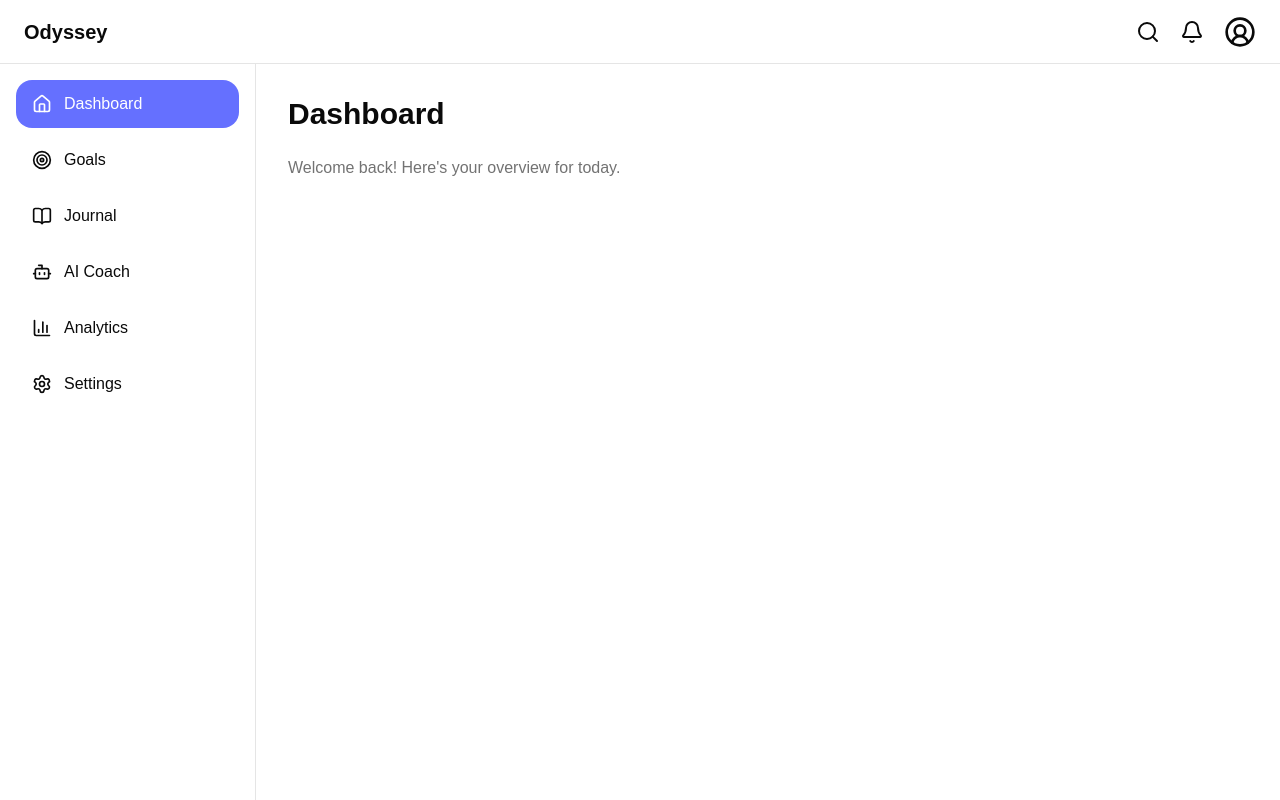
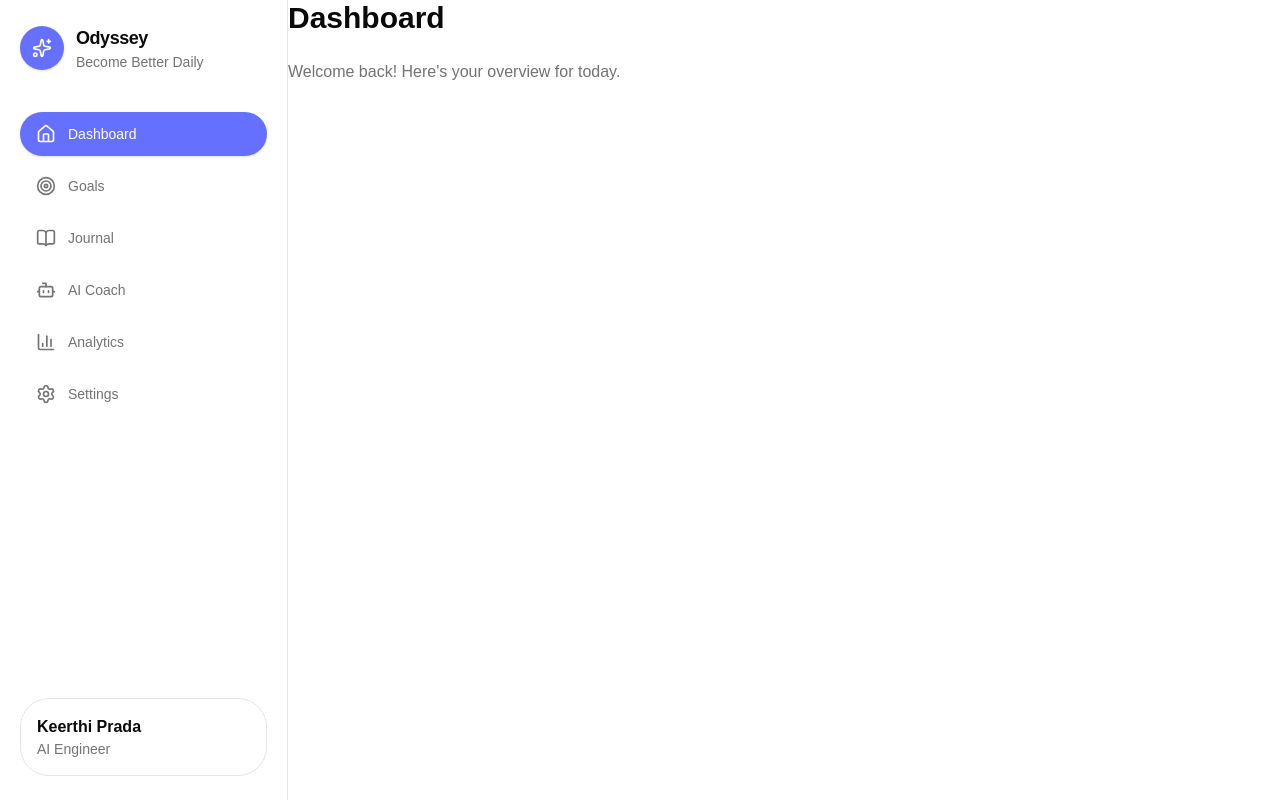
Before and after one commit to keerthiP22/Odyssey, a React (Vite) app in the folder frontend/: page /dashboard in a window 1280 px wide. Built offline with nearby package versions, Linux system fonts and the light colour scheme.

Commit message:
feat(layout): create application shell

```diff
--- a/frontend/package.json
+++ b/frontend/package.json
@@ -33,6 +33,7 @@
     "@vitejs/plugin-react": "^6.0.3",
     "oxlint": "^1.71.0",
     "typescript": "~6.0.2",
-    "vite": "^8.1.1"
+    "vite": "^8.1.1",
+    "vite-tsconfig-paths": "^6.1.1"
   }
 }
--- a/frontend/src/components/common/Logo.tsx
+++ b/frontend/src/components/common/Logo.tsx
@@ -0,0 +1,26 @@
+import { Sparkles } from "lucide-react";
+
+interface LogoProps {
+  collapsed?: boolean;
+}
+
+export default function Logo({ collapsed = false }: LogoProps) {
+  return (
+    <div className="flex items-center gap-3">
+      <div className="flex h-11 w-11 items-center justify-center rounded-2xl bg-primary text-primary-foreground shadow-sm">
+        <Sparkles className="h-5 w-5" />
+      </div>
+
+      {!collapsed && (
+        <div>
+          <h1 className="text-lg font-bold tracking-tight">
+            Odyssey
+          </h1>
+          <p className="text-sm text-muted-foreground">
+            Become Better Daily
+          </p>
+        </div>
+      )}
+    </div>
+  );
+}
--- a/frontend/src/components/common/Sidebar.tsx
+++ b/frontend/src/components/common/Sidebar.tsx
@@ -1,4 +1,3 @@
-import { NavLink } from "react-router-dom";
 import {
   Home,
   Target,
@@ -8,64 +7,62 @@ import {
   Settings,
 } from "lucide-react";
 
-const menuItems = [
-  {
-    title: "Dashboard",
-    icon: Home,
-    path: "/dashboard",
-  },
-  {
-    title: "Goals",
-    icon: Target,
-    path: "/goals",
-  },
-  {
-    title: "Journal",
-    icon: BookOpen,
-    path: "/journal",
-  },
-  {
-    title: "AI Coach",
-    icon: Bot,
-    path: "/coach",
-  },
-  {
-    title: "Analytics",
-    icon: BarChart3,
-    path: "/analytics",
-  },
-  {
-    title: "Settings",
-    icon: Settings,
-    path: "/settings",
-  },
-];
+import Logo from "./Logo";
+import SidebarItem from "./SidebarItem";
 
 export default function Sidebar() {
   return (
-    <aside className="w-64 border-r bg-background h-[calc(100vh-4rem)] p-4">
-      <nav className="space-y-2">
-        {menuItems.map((item) => {
-          const Icon = item.icon;
+    <aside className="flex h-screen w-72 flex-col border-r bg-background px-5 py-6">
+      {/* Logo */}
+      <Logo />
 
-          return (
-            <NavLink
-              key={item.path}
-              to={item.path}
-              className={({ isActive }) =>
-                `flex items-center gap-3 rounded-lg px-4 py-3 transition-colors ${
-                  isActive
-                    ? "bg-primary text-primary-foreground"
-                    : "hover:bg-muted"
-                }`
-              }
-            >
-              <Icon size={20} />
-              <span>{item.title}</span>
-            </NavLink>
-          );
-        })}
+      {/* Navigation */}
+      <nav className="mt-10 flex flex-1 flex-col gap-2">
+        <SidebarItem
+          to="/dashboard"
+          label="Dashboard"
+          icon={Home}
+        />
+
+        <SidebarItem
+          to="/goals"
+          label="Goals"
+          icon={Target}
+        />
+
+        <SidebarItem
+          to="/journal"
+          label="Journal"
+          icon={BookOpen}
+        />
+
+        <SidebarItem
+          to="/coach"
+          label="AI Coach"
+          icon={Bot}
+        />
+
+        <SidebarItem
+          to="/analytics"
+          label="Analytics"
+          icon={BarChart3}
+        />
+
+        <SidebarItem
+          to="/settings"
+          label="Settings"
+          icon={Settings}
+        />
       </nav>
+
+      {/* User Profile */}
+      <div className="mt-auto rounded-2xl border p-4">
+        <h3 className="font-semibold">Keerthi Prada</h3>
+
+        <p className="text-sm text-muted-foreground">
+          AI Engineer
+        </p>
+      </div>
     </aside>
   );
 }
--- /dev/null
+++ b/frontend/src/components/common/SidebarItem.tsx
@@ -0,0 +1,30 @@
+import { NavLink } from "react-router-dom";
+import type { LucideIcon } from "lucide-react";
+
+interface SidebarItemProps {
+  to: string;
+  label: string;
+  icon: LucideIcon;
+}
+
+export default function SidebarItem({
+  to,
+  label,
+  icon: Icon,
+}: SidebarItemProps) {
+  return (
+    <NavLink
+      to={to}
+      className={({ isActive }) =>
+        `flex items-center gap-3 rounded-xl px-4 py-3 text-sm font-medium transition-all duration-200 ${
+          isActive
+            ? "bg-primary text-primary-foreground shadow-sm"
+            : "text-muted-foreground hover:bg-muted hover:text-foreground"
+        }`
+      }
+    >
+      <Icon size={20} />
+      <span>{label}</span>
+    </NavLink>
+  );
+}
--- a/frontend/src/layouts/AppLayout.tsx
+++ b/frontend/src/layouts/AppLayout.tsx
@@ -1,20 +1,17 @@
 import { Outlet } from "react-router-dom";
 
 import Sidebar from "@/components/common/Sidebar";
-import Navbar from "@/components/common/Navbar";
 
 export default function AppLayout() {
   return (
-    <div className="min-h-screen bg-background">
-      <Navbar />
+    <div className="flex min-h-screen bg-background">
+      {/* Sidebar */}
+      <Sidebar />
 
-      <div className="flex">
-        <Sidebar />
-
-        <main className="flex-1 p-8">
-          <Outlet />
-        </main>
-      </div>
+      {/* Main Content */}
+      <main className="flex-1 overflow-y-auto">
+        <Outlet />
+      </main>
     </div>
   );
 }
--- a/frontend/vite.config.ts
+++ b/frontend/vite.config.ts
@@ -1,10 +1,12 @@
 import { defineConfig } from "vite";
 import react from "@vitejs/plugin-react";
 import tailwindcss from "@tailwindcss/vite";
+import tsconfigPaths from "vite-tsconfig-paths";
 
 export default defineConfig({
   plugins: [
     react(),
     tailwindcss(),
+    tsconfigPaths(),
   ],
 });
```
Also changed, not shown: 1 other file (tests, documents, lock files or other folders).
